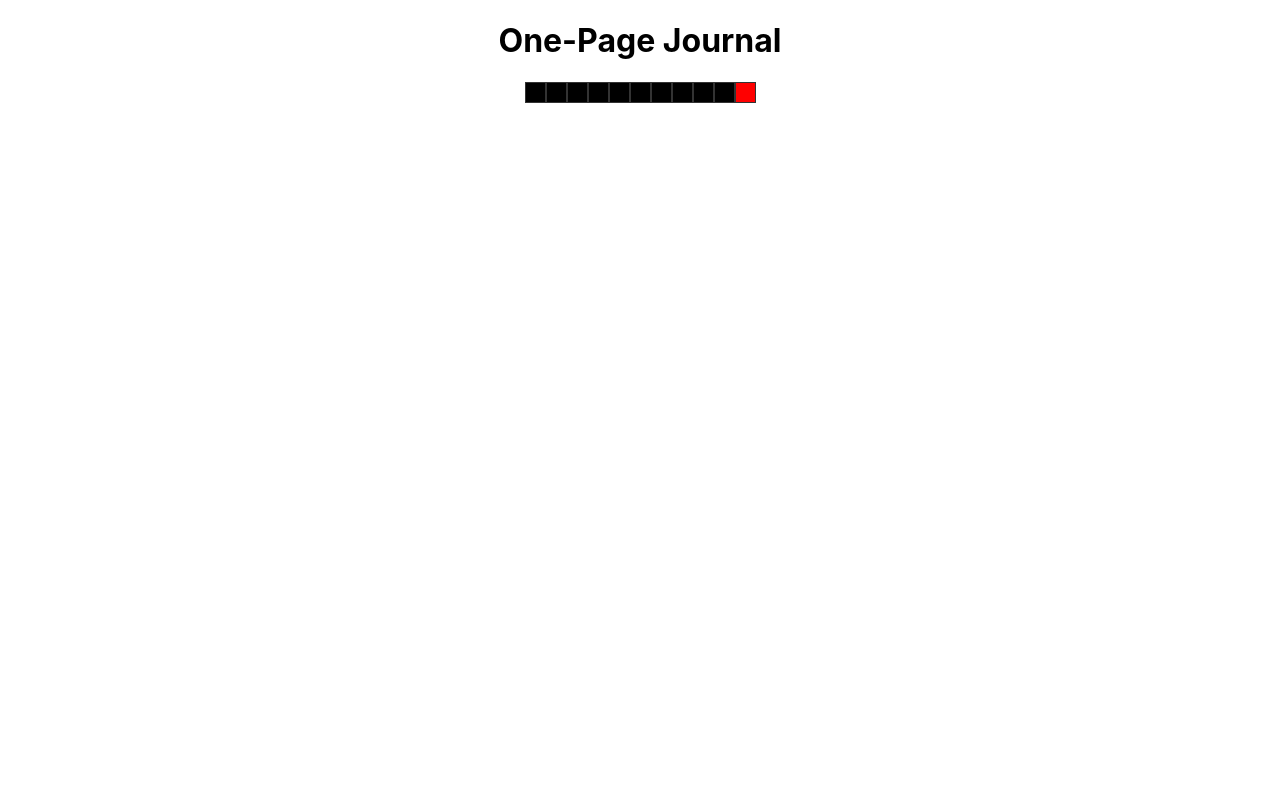
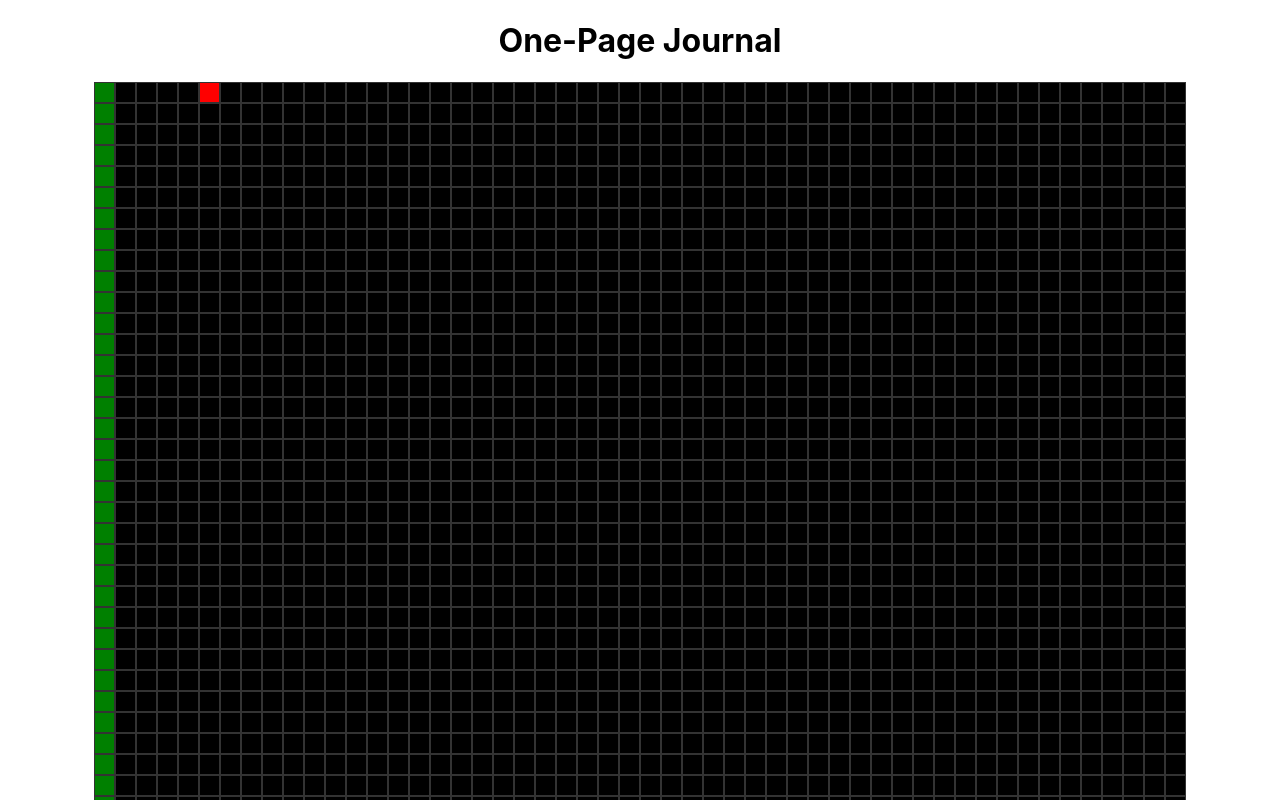
Before and after one commit to Jay341997/onepageJournal-1, a React (Create React App) app: page / in a window 1280 px wide. Shown: the top 800 px of the page. Built offline with nearby package versions, Linux system fonts and the light colour scheme.

Commit message:
added grid to state

```diff
--- a/src/components/grid.jsx
+++ b/src/components/grid.jsx
@@ -10,13 +10,13 @@ export class Grid extends Component {
       initDate : '15.05.1998',
       events : [
         {
-          id : 'a',
           name : 'hello a',
           date : '14.04.2018',
           color : 'red' ,
           week : 5
         }
       ],
+      grid : []
     }
   }
   whichWeek(date){
@@ -24,41 +24,48 @@ export class Grid extends Component {
     let thisDate = new Date(date.replace(pattern,'$3-$2-$1'));
     return Math.round((thisDate - this.state.baseDate) / (7 * 24 * 60 * 60 * 1000));
   }
-  init(){
-    //this.initDate();
-    //this.initGrid();
-    //this.initEvents();
+
+  componentWillMount(){
+    let i
+    let newgrid= []
+    for(i=1;i<=5200;i++){
+      let eventbox = {
+        name : '',
+        date : '',
+        week : i,
+        color : ''
+      }
+      if(i%52 === 1){
+        eventbox.color = 'green'
+      }
+      newgrid.push(eventbox)
+    }
+
+    this.state.events.forEach(event => {
+      newgrid[event.week] = event
+      console.log(newgrid)
+      this.setState({
+        grid : newgrid
+      });
+    });
   }
 
-  initGrid(){
-    let i
-    let boxes= []
-    for(i=1;i<=10;i++){
-      //add past & future
-      //add birthdays
-      let eventbox = <Eventbox key={i}/>
-      boxes.push(eventbox)
-    }
-    return boxes
-  }
-  initEvents(){
-    let boxes = []
-    this.state.events.forEach(event => {
-      console.log(event)
-      let eventbox = <Eventbox name={event.name} date={event.date} color={event.color} key={event.week}/>
-      boxes.push(eventbox)
-    });
-    console.log(boxes)
-    return boxes
-  }
   render() {
     return (
       <div className="grid-box">
-        {this.initGrid()}
-        {this.initEvents()}
+      {this.state.grid.map((item) =>
+        <Eventbox key={item.week} date={item.date} color={item.color}/>
+      )}
       </div>
     )
   }
 }
 
 export default Grid
+
+
+/* To-Do
+- formatting according to  1) past/future 2) birthdays
+- fetch data from DB
+-
+*/
```
